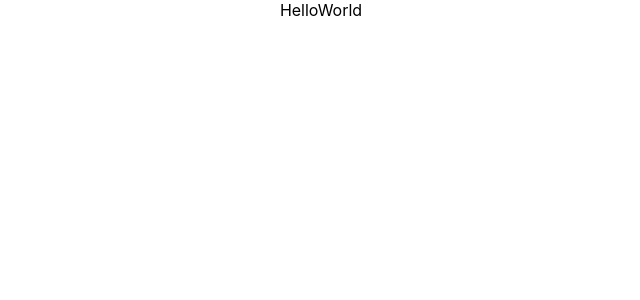
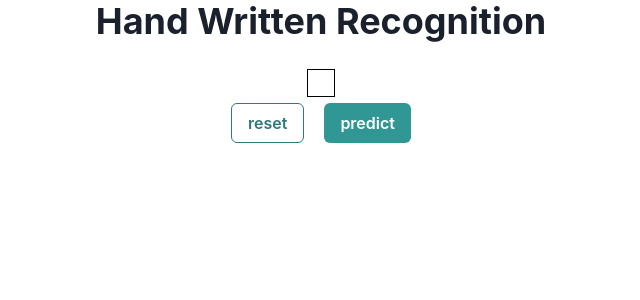
Before and after one commit to tadume/hw_recognition_frontend, a React (Create React App) app: page / in a window 1280 px wide. Shown: the top 300 px of the page, without its empty margins (319-959 px from the left). Built offline with nearby package versions, Linux system fonts and the light colour scheme.

Commit message:
create canvas page

```diff
--- a/src/components/HandWritten.tsx
+++ b/src/components/HandWritten.tsx
@@ -1,7 +1,34 @@
+/** @jsxRuntime classic */
+/** @jsx jsx */
+
 import React, { FC, memo } from "react";
+import { jsx, css } from "@emotion/react";
+import styled from "@emotion/styled";
+import { Button, Flex, Heading } from "@chakra-ui/react";
 
 const HandWritten: FC = memo(() => {
-  return <div>HelloWorld</div>;
+  const StyledCanvas = styled.canvas`
+    width: 28px;
+    height: 28px;
+    border: 1px solid black;
+    margin: 6px 0;
+  `;
+  return (
+    <Flex direction="column" alignItems="center">
+      <Heading as="h1" mb={5}>
+        Hand Written Recognition
+      </Heading>
+      <StyledCanvas />
+      <Flex direction="row">
+        <Button mr={5} colorScheme="teal" variant="outline">
+          reset
+        </Button>
+        <Button colorScheme="teal" variant="solid">
+          predict
+        </Button>
+      </Flex>
+    </Flex>
+  );
 });
 
 export default HandWritten;
--- /dev/null
+++ b/src/theme.ts
@@ -0,0 +1,14 @@
+import { extendTheme } from "@chakra-ui/react";
+
+const theme = extendTheme({
+  styles: {
+    globals: {
+      body: {
+        color: "gray.800",
+        backgroundColor: "gray.100",
+      },
+    },
+  },
+});
+
+export default theme;
```
Also changed, not shown: src/App.tsx (+7 -3 lines).
